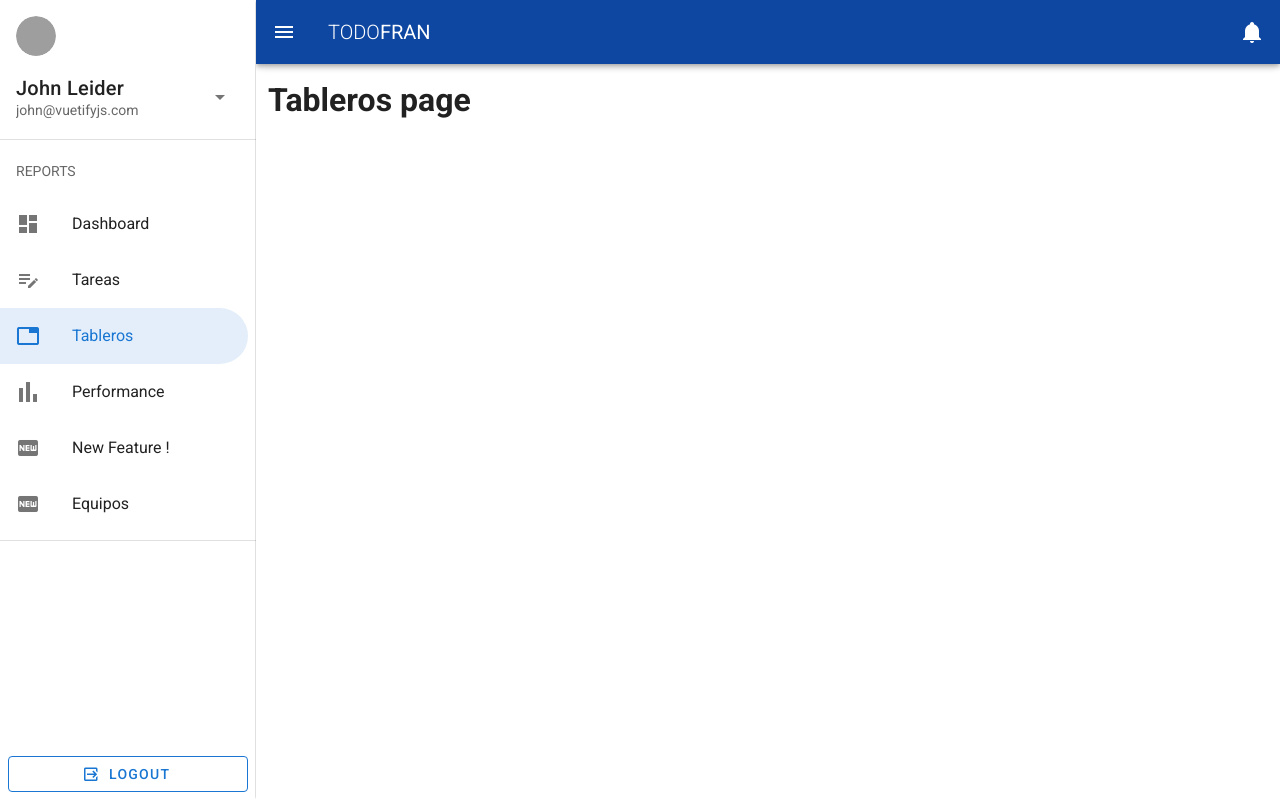
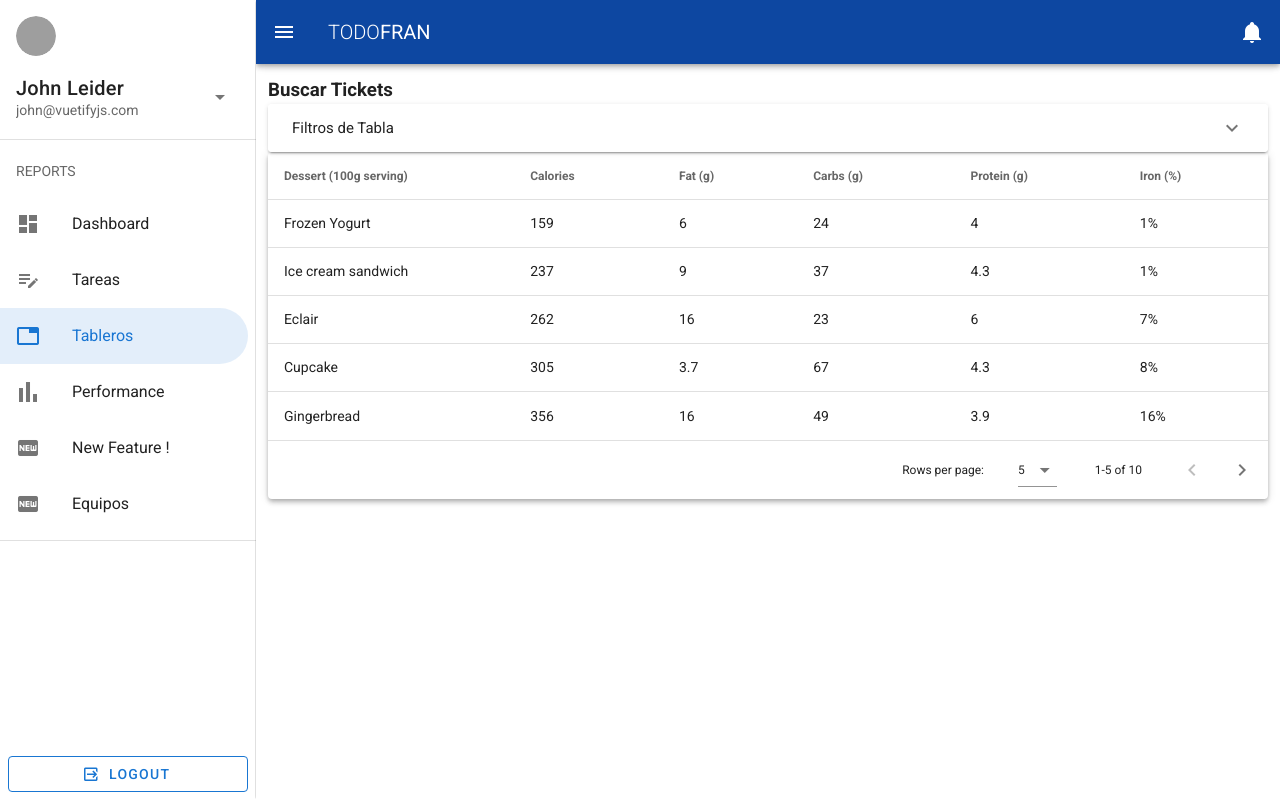
Before and after one commit to francodev25/practice-vuetify, a Vue app: page /tableros in a window 1280 px wide. Built offline with nearby package versions, Linux system fonts and the light colour scheme; grey boxes are pictures that could not be loaded.

Commit message:
Expansion panels for filtering

```diff
--- /dev/null
+++ b/src/components/ExpansionPanels/FiltersSearchTicket.vue
@@ -0,0 +1,61 @@
+<template>
+  <v-expansion-panels>
+    <v-expansion-panel>
+      <v-expansion-panel-header> {{ headerTitle }} </v-expansion-panel-header>
+      <v-expansion-panel-content>
+        <v-row>
+          <v-col cols="4">
+            <v-text-field
+              :label="inputField.numeroTicket.label"
+              :placeholder="inputField.numeroTicket.placeholder"
+            ></v-text-field>
+          </v-col>
+          <v-col cols="4">
+            <v-text-field
+              :label="inputField.sector.label"
+              :placeholder="inputField.sector.placeholder"
+            ></v-text-field>
+          </v-col>
+          <v-col cols="4">
+            <v-text-field
+              :label="inputField.estado.label"
+              :placeholder="inputField.estado.placeholder"
+            ></v-text-field>
+          </v-col>
+        </v-row>
+      </v-expansion-panel-content>
+    </v-expansion-panel>
+  </v-expansion-panels>
+</template>
+
+<script>
+export default {
+  name: "FiltersSearchTicket",
+  data() {
+    return {
+      headerTitle: "Filtros de Tabla",
+      inputField:{
+        estado:{
+            label:'Estado',
+            placeholder: 'EJ: Abierto'
+        },
+        sector:{
+            label:'Sector',
+            placeholder: 'EJ: Gerencia de Provisioning'
+        },
+        numeroTicket:{
+            label:'Número de Ticket',
+            placeholder: 'EJ: 20220816DS'
+        }
+      }
+    };
+  },
+  methods: {
+    //searchAPI (Vuex)
+    //cleanFilters(Vuex)
+  },
+};
+</script>
+
+<style>
+</style>
--- /dev/null
+++ b/src/components/ExpansionPanels/index.js
@@ -0,0 +1,5 @@
+import FiltersSearchTicket from './FiltersSearchTicket'
+
+export {
+    FiltersSearchTicket,
+}
--- a/src/components/index.js
+++ b/src/components/index.js
@@ -1,7 +1,9 @@
 import Navbar from './Navbar'
 import Autocomplete from './Autocomplete'
+import {FiltersSearchTicket} from './ExpansionPanels'
 
 export {
     Navbar,
-    Autocomplete
+    Autocomplete,
+    FiltersSearchTicket
 }
--- a/src/views/tableros/index.vue
+++ b/src/views/tableros/index.vue
@@ -1,12 +1,124 @@
 <template>
   <div>
-    <h1>Tableros page</h1>
+    <h3>Buscar Tickets</h3>
+
+    <!-- { /** Panel de Filtros  **/ } -->
+    <FiltersSearchTicket />
+    <v-data-table
+      :headers="headers"
+      :items="desserts"
+      :items-per-page="5"
+      class="elevation-4"
+    ></v-data-table>
   </div>
 </template>
 
-
 <script>
+import { FiltersSearchTicket } from '@/components'
 export default {
-  name:'Tableros'
+  name: 'Tableros',
+  components: {
+    FiltersSearchTicket,
+  },
+  data() {
+    return {
+      headers: [
+        {
+          text: 'Dessert (100g serving)',
+          align: 'start',
+          sortable: false,
+          value: 'name',
+        },
+        { text: 'Calories', value: 'calories' },
+        { text: 'Fat (g)', value: 'fat' },
+        { text: 'Carbs (g)', value: 'carbs' },
+        { text: 'Protein (g)', value: 'protein' },
+        { text: 'Iron (%)', value: 'iron' },
+      ],
+      desserts: [
+        {
+          name: 'Frozen Yogurt',
+          calories: 159,
+          fat: 6.0,
+          carbs: 24,
+          protein: 4.0,
+          iron: '1%',
+        },
+        {
+          name: 'Ice cream sandwich',
+          calories: 237,
+          fat: 9.0,
+          carbs: 37,
+          protein: 4.3,
+          iron: '1%',
+        },
+        {
+          name: 'Eclair',
+          calories: 262,
+          fat: 16.0,
+          carbs: 23,
+          protein: 6.0,
+          iron: '7%',
+        },
+        {
+          name: 'Cupcake',
+          calories: 305,
+          fat: 3.7,
+          carbs: 67,
+          protein: 4.3,
+          iron: '8%',
+        },
+        {
+          name: 'Gingerbread',
+          calories: 356,
+          fat: 16.0,
+          carbs: 49,
+          protein: 3.9,
+          iron: '16%',
+        },
+        {
+          name: 'Jelly bean',
+          calories: 375,
+          fat: 0.0,
+          carbs: 94,
+          protein: 0.0,
+          iron: '0%',
+        },
+        {
+          name: 'Lollipop',
+          calories: 392,
+          fat: 0.2,
+          carbs: 98,
+          protein: 0,
+          iron: '2%',
+        },
+        {
+          name: 'Honeycomb',
+          calories: 408,
+          fat: 3.2,
+          carbs: 87,
+          protein: 6.5,
+          iron: '45%',
+        },
+        {
+          name: 'Donut',
+          calories: 452,
+          fat: 25.0,
+          carbs: 51,
+          protein: 4.9,
+          iron: '22%',
+        },
+        {
+          name: 'KitKat',
+          calories: 518,
+          fat: 26.0,
+          carbs: 65,
+          protein: 7,
+          iron: '6%',
+        },
+      ],
+    }
+  },
+  //mapState isSearching
 }
 </script>
```
Also changed, not shown: src/store/modules/searchTickets.js (added).
